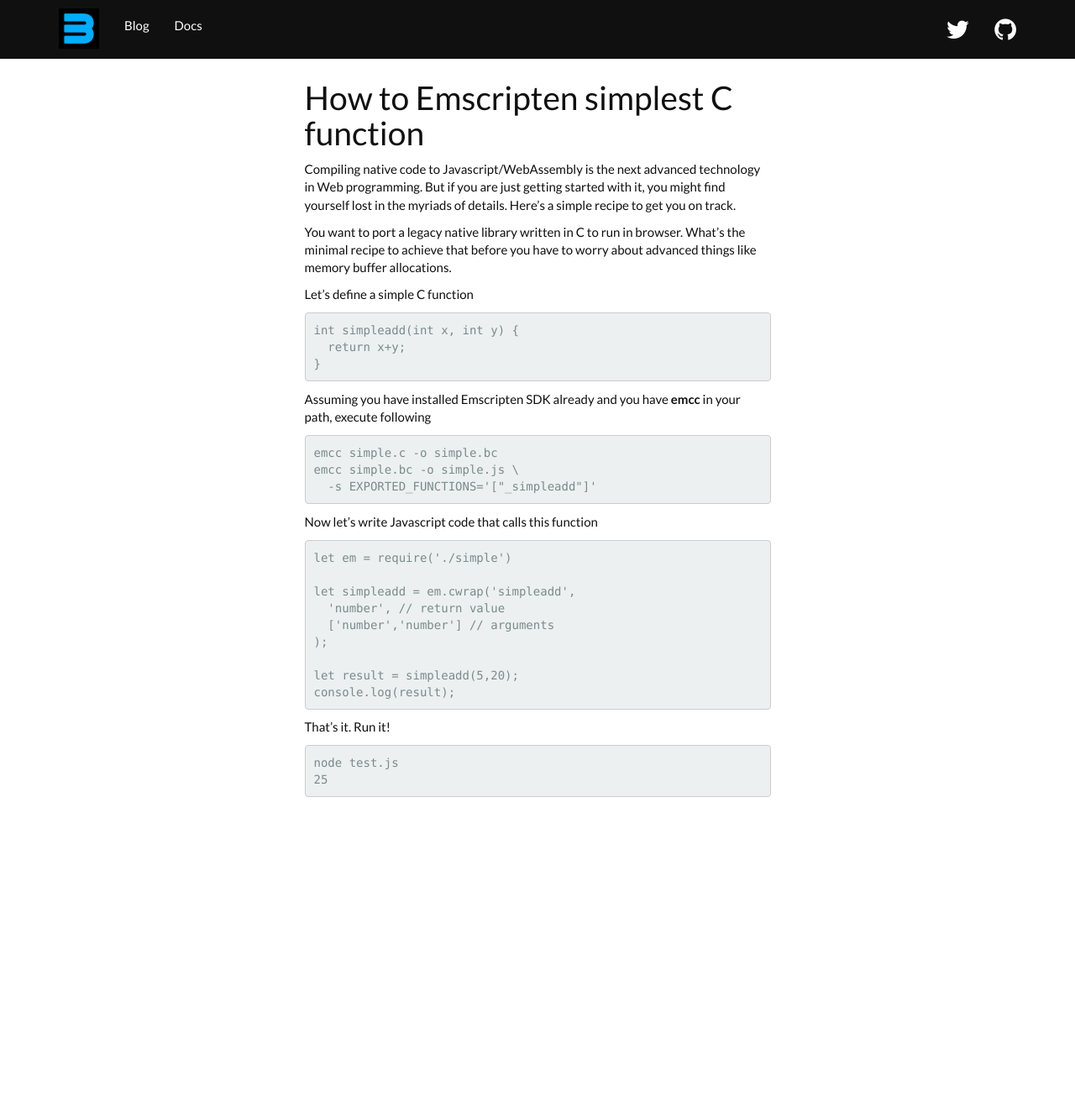
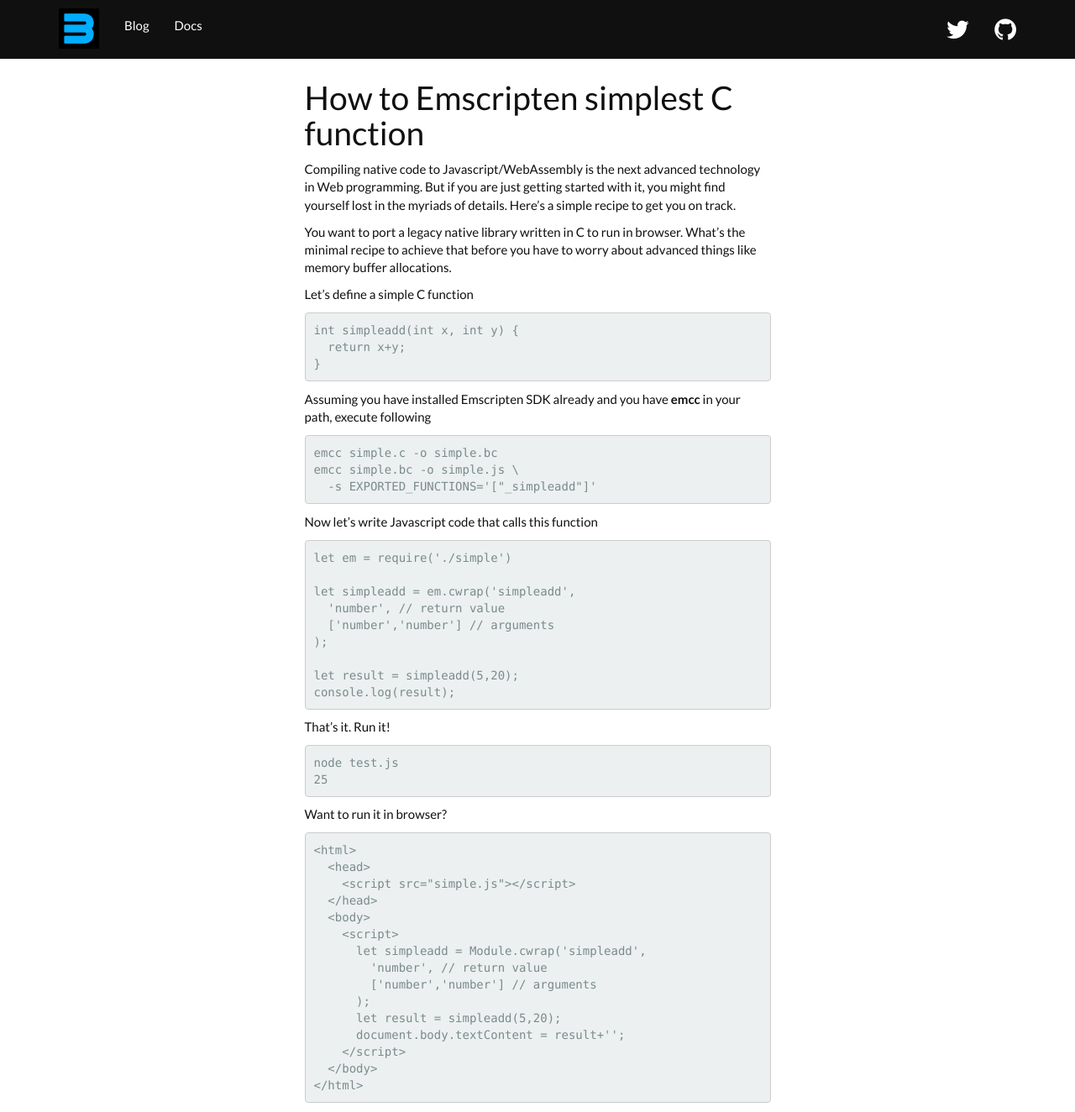
Before and after one commit to bluemathsoft/bluemathsoft.github.io, a Jekyll site: the page built from _posts/2017-05-30-how-to-emscripten-simplest-c-function.md, in a window 1280 px wide and 1324 px high. Shown: the whole window at 84% size. Built offline with Jekyll 4.4.1, drawn with Linux system fonts in a browser that asks for light colours.

Commit message:
Add html example

````diff
--- a/_posts/2017-05-30-how-to-emscripten-simplest-c-function.md
+++ b/_posts/2017-05-30-how-to-emscripten-simplest-c-function.md
@@ -43,3 +43,24 @@ That's it. Run it!
 
     node test.js
     25
+
+
+Want to run it in browser?
+
+```HTML
+<html>
+  <head>
+    <script src="simple.js"></script>
+  </head>
+  <body>
+    <script>
+      let simpleadd = Module.cwrap('simpleadd',
+        'number', // return value
+        ['number','number'] // arguments
+      );
+      let result = simpleadd(5,20);
+      document.body.textContent = result+'';
+    </script>
+  </body>
+</html>
+```
````
Also changed, not shown: _config.dev.yml (+10 -10 lines).
